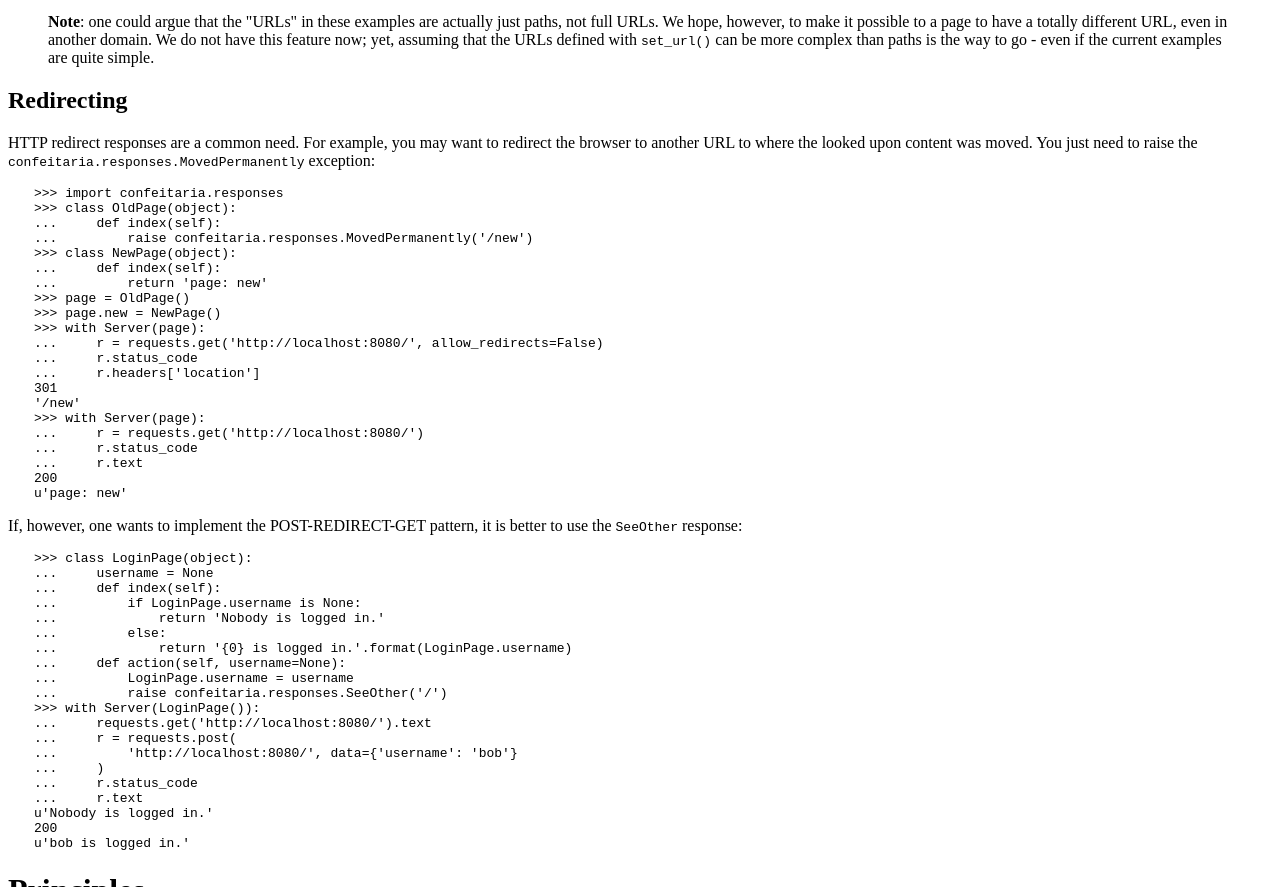
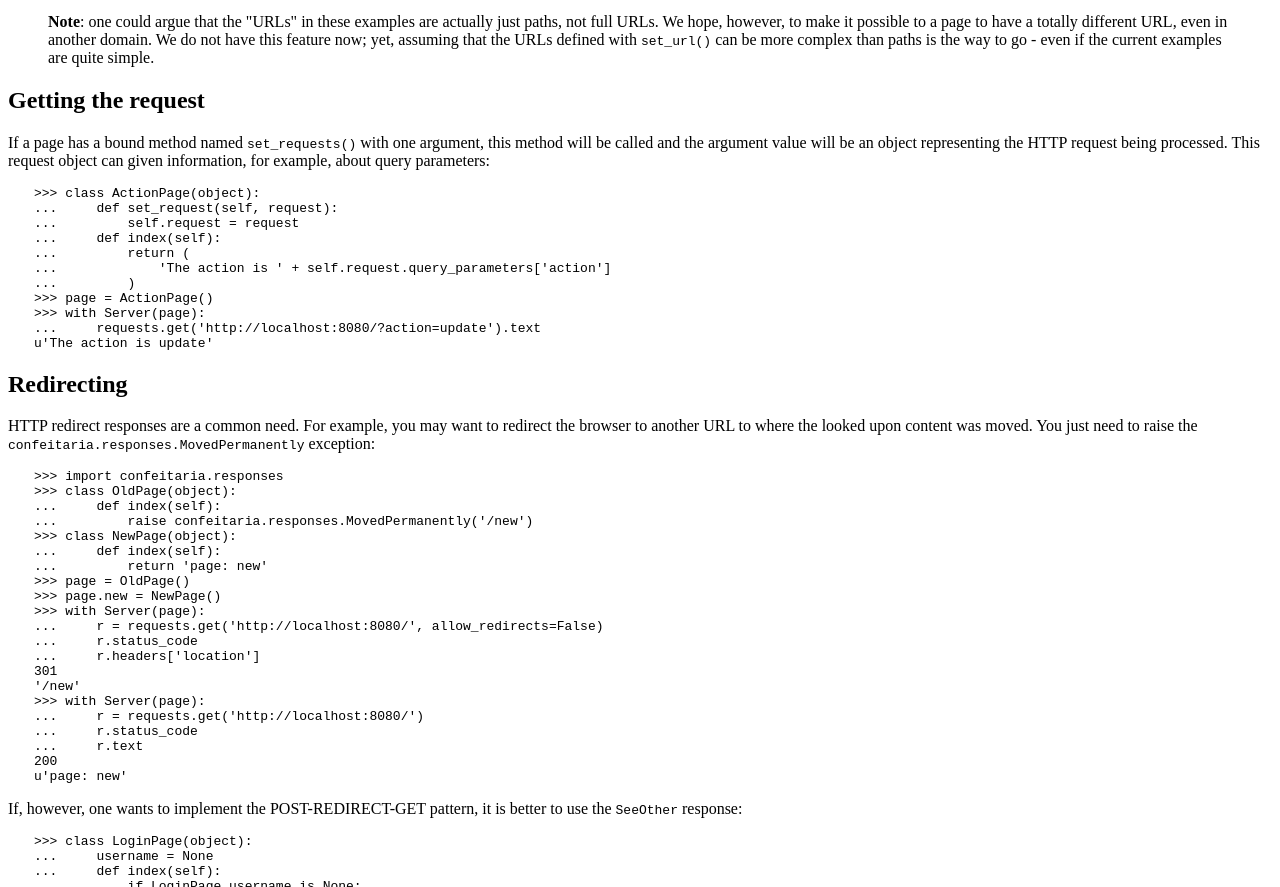
Before and after one commit to confeitaria/confeitaria, a plain HTML site: page confeitaria/doc/index.html in a window 1280 px wide. Shown: the part 3370-4257 px from the top of the page. Drawn offline with Linux system fonts and the light colour scheme.

Commit message:
#25 Documentation: regenerate

```diff
--- a/confeitaria/doc/index.html
+++ b/confeitaria/doc/index.html
@@ -599,6 +599,26 @@ this feature now; yet, assuming that the URLs defined with <tt class="docutils l
 can be more complex than paths is the way to go - even if the current
 examples are quite simple.</blockquote>
 </div>
+<div class="section" id="getting-the-request">
+<h2>Getting the request</h2>
+<p>If a page has a bound method named <tt class="docutils literal">set_requests()</tt> with one argument, this
+method will be called and the argument value will be an object representing the
+HTTP request being processed. This request object can given information, for
+example, about query parameters:</p>
+<pre class="literal-block">
+&gt;&gt;&gt; class ActionPage(object):
+...     def set_request(self, request):
+...         self.request = request
+...     def index(self):
+...         return (
+...             'The action is ' + self.request.query_parameters['action']
+...         )
+&gt;&gt;&gt; page = ActionPage()
+&gt;&gt;&gt; with Server(page):
+...     requests.get('http://localhost:8080/?action=update').text
+u'The action is update'
+</pre>
+</div>
 <div class="section" id="redirecting">
 <h2>Redirecting</h2>
 <p>HTTP redirect responses are a common need. For example, you may want to redirect
```
Also changed, not shown: 2 other files.
